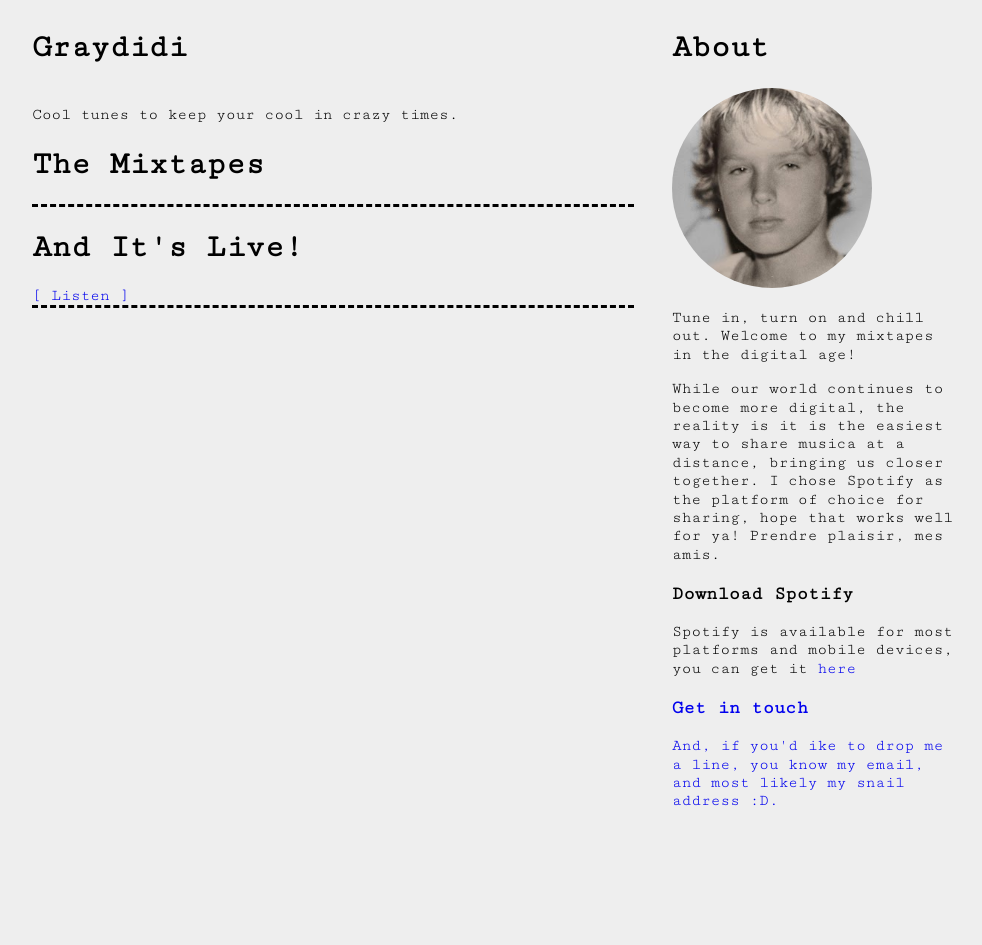
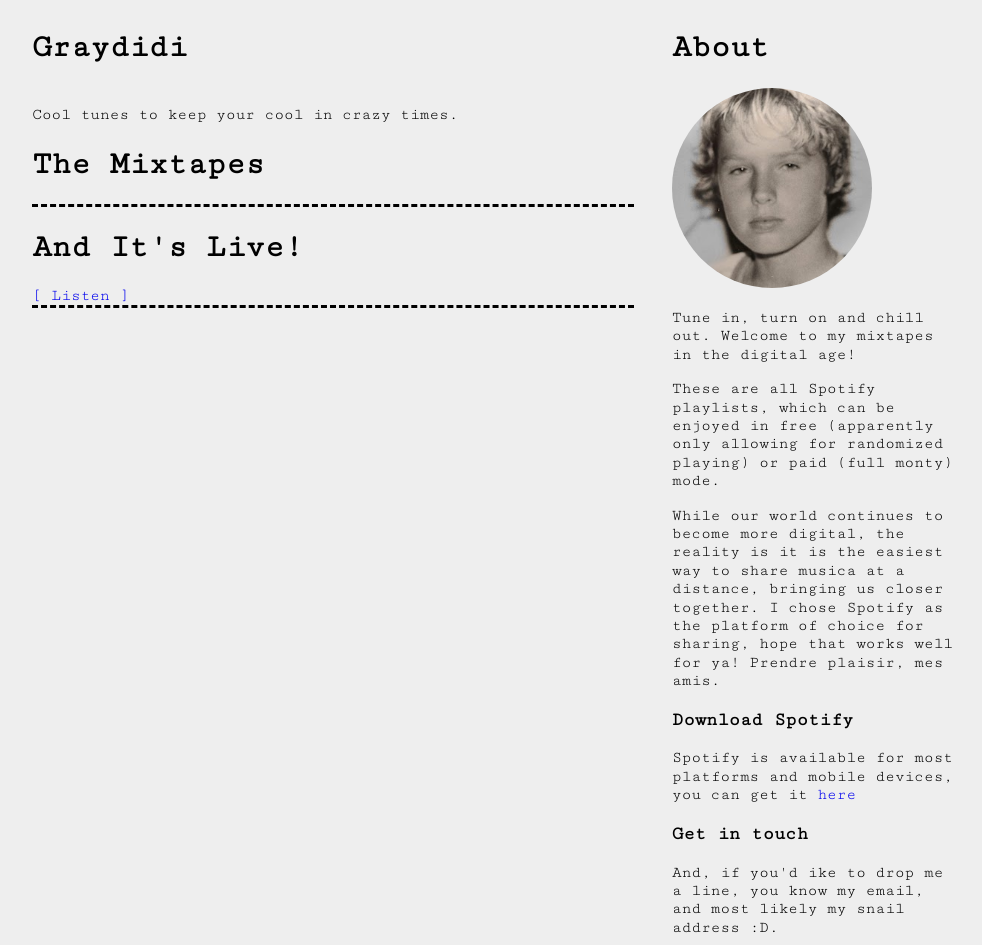
Before and after one commit to sodanovels/demonmusic, a Jekyll site: the page built from index.html, in a window 1280 px wide. Shown: the whole page, without its empty margins (147-1129 px from the left). Built offline with Jekyll 4.4.1, drawn with Linux system fonts in a browser that asks for light colours; nearby versions of some CDN libraries; the list of posts is cut into pages by our own code; before the commit the page ends 900 px from its top, so only the background shows below that.

Commit message:
Update sidebar.html

```diff
--- a/_includes/sidebar.html
+++ b/_includes/sidebar.html
@@ -4,9 +4,10 @@
         <img class="about" src="{{ site.image }}"
                     alt="David"/>
         <p class="lead">{{ site.about }}</p>
+       <p class="lead"> These are all Spotify playlists, which can be enjoyed in free (apparently only allowing for randomized playing) or paid (full monty) mode. </p>
          <p class="lead">While our world continues to become more digital, the reality is it is the easiest way to share musica at a distance, bringing us closer together. I chose Spotify as the platform of choice for sharing, hope that works well for ya!  Prendre plaisir, mes amis. </p>
         <h3>Download Spotify</H3>
-        Spotify is available for most platforms and mobile devices, you can get it <a href="https://www.spotify.com/ca-en/download/other/" target="_blank">here</>
+        Spotify is available for most platforms and mobile devices, you can get it <a href="https://www.spotify.com/ca-en/download/other/" target="_blank">here</a>
     <h3>Get in touch</h3>
     And, if you'd ike to drop me a line, you know my email, and most likely my snail address :D.
     </div>
```
